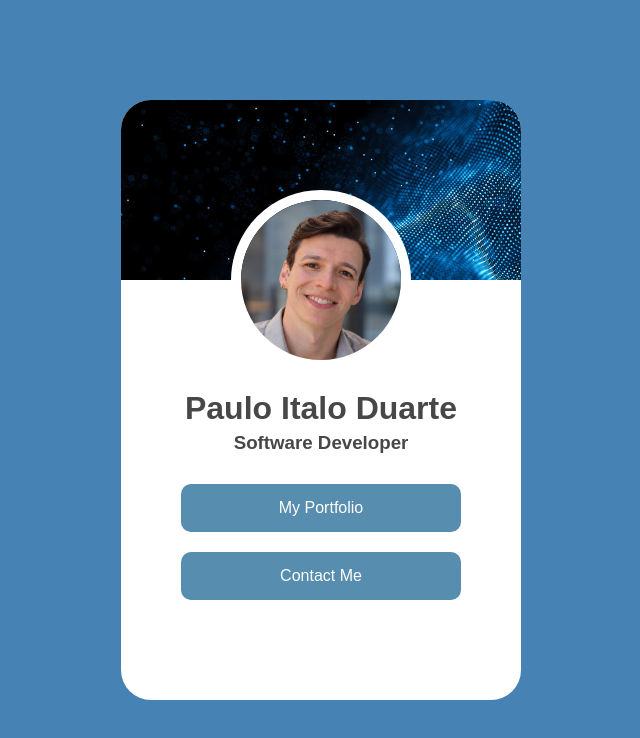
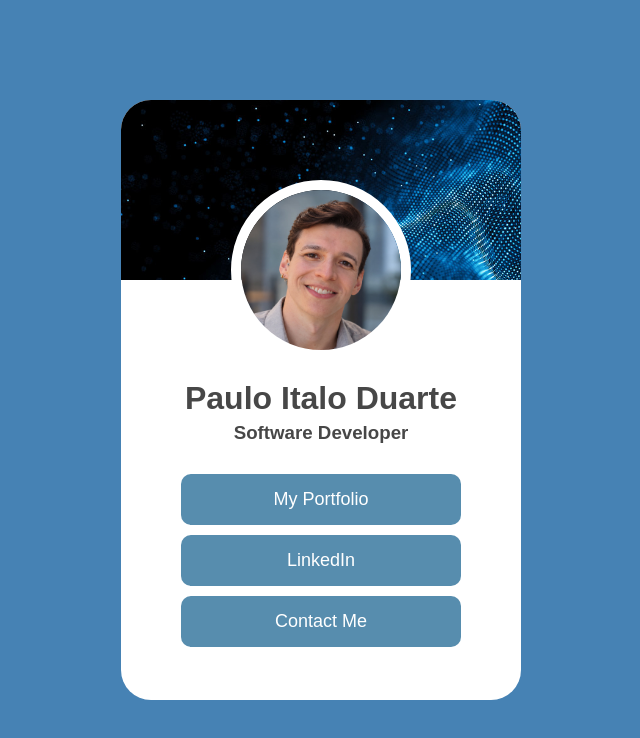
Before and after one commit to italod21/linktree, a plain HTML site: page index.html in a window 1280 px wide. Shown: the whole page, without its empty margins (319-959 px from the left). Drawn offline with Linux system fonts and the light colour scheme.

Commit message:
cria hover para os links e adiciona redirecionamento

```diff
--- a/index.html
+++ b/index.html
@@ -17,7 +17,10 @@
         <h1>Paulo Italo Duarte</h1>
         <h3>Software Developer</h3>
         <a href="">My Portfolio</a>
-        <a href="">Contact Me</a>
+        <a href="https://www.linkedin.com/in/italo-duarte-b24a9a262/">LinkedIn</a>
+       <a href="https://wa.me/5585981019525?text=Hi!%20I%20came%20across%20your%20portfolio%20and%20would%20like%20to%20get%20in%20touch%20with%20you." target="_blank">
+  Contact Me
+</a>
     </div>
 </body>
 </html>
--- a/style.css
+++ b/style.css
@@ -19,7 +19,6 @@ body {
     height: 600px;
     align-items: center;
     border-radius: 30px;
-    object-fit: cover;
     overflow: hidden;
     background-color: white;
 }
@@ -27,14 +26,14 @@ body {
 .background {
     width: 100%;
     height: 30%;
-    margin-bottom: -90px;
-    object-fit: cover;
+    margin-bottom: -100px;
     overflow: hidden;
 }
 
 .background img {
     width: 400px;
     position: relative;
+    object-fit: cover;
     top: -40px;
 }
 
@@ -62,9 +61,9 @@ h1, h3 {
 }
 
 a {
-    margin-bottom: 20px;
+    margin-bottom: 10px;
     background-color:rgb(87, 141, 174);
-    font-size: 16px;
+    font-size: 18px;
     padding: 15px;
     width: 250px;
     text-decoration: none;
@@ -73,3 +72,8 @@ a {
     border: none;
     color: white;
 }
+
+a:hover {
+    background-color:lightsteelblue;
+    transition: 500ms;
+}
```
